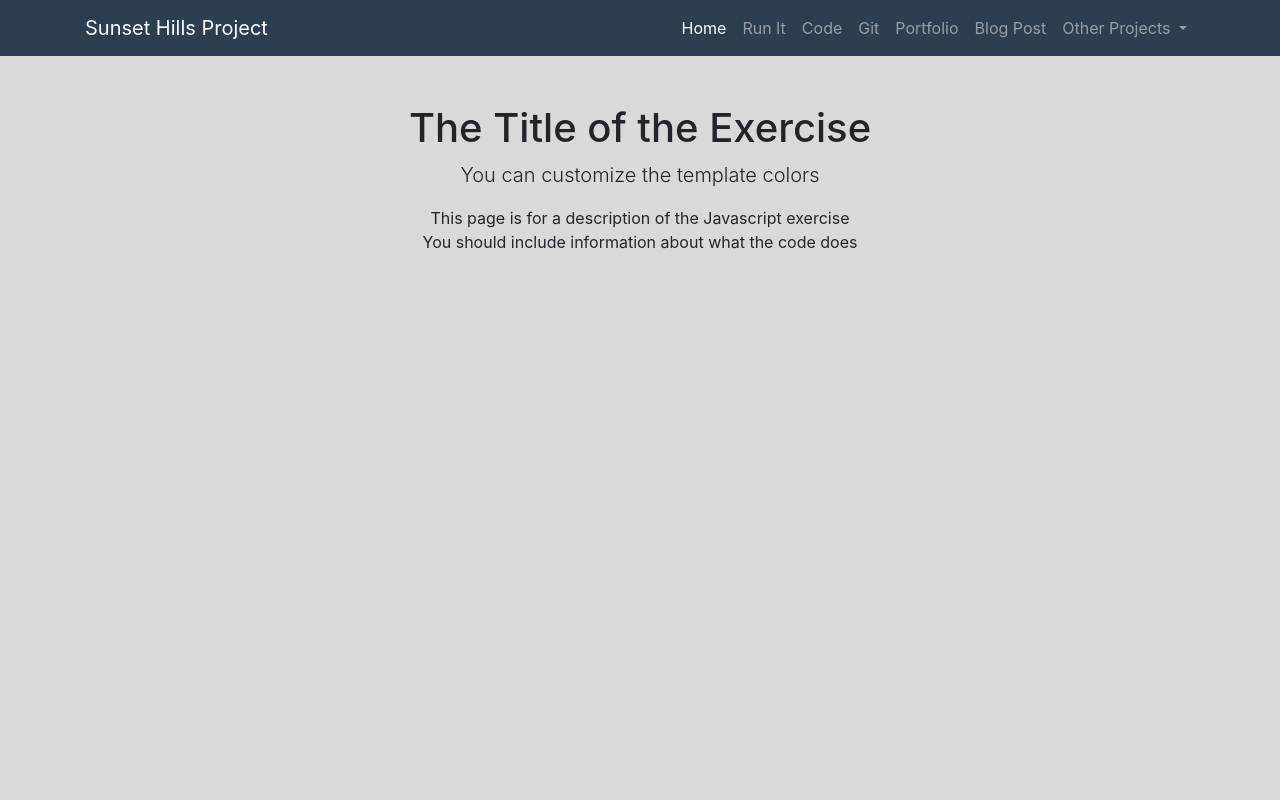
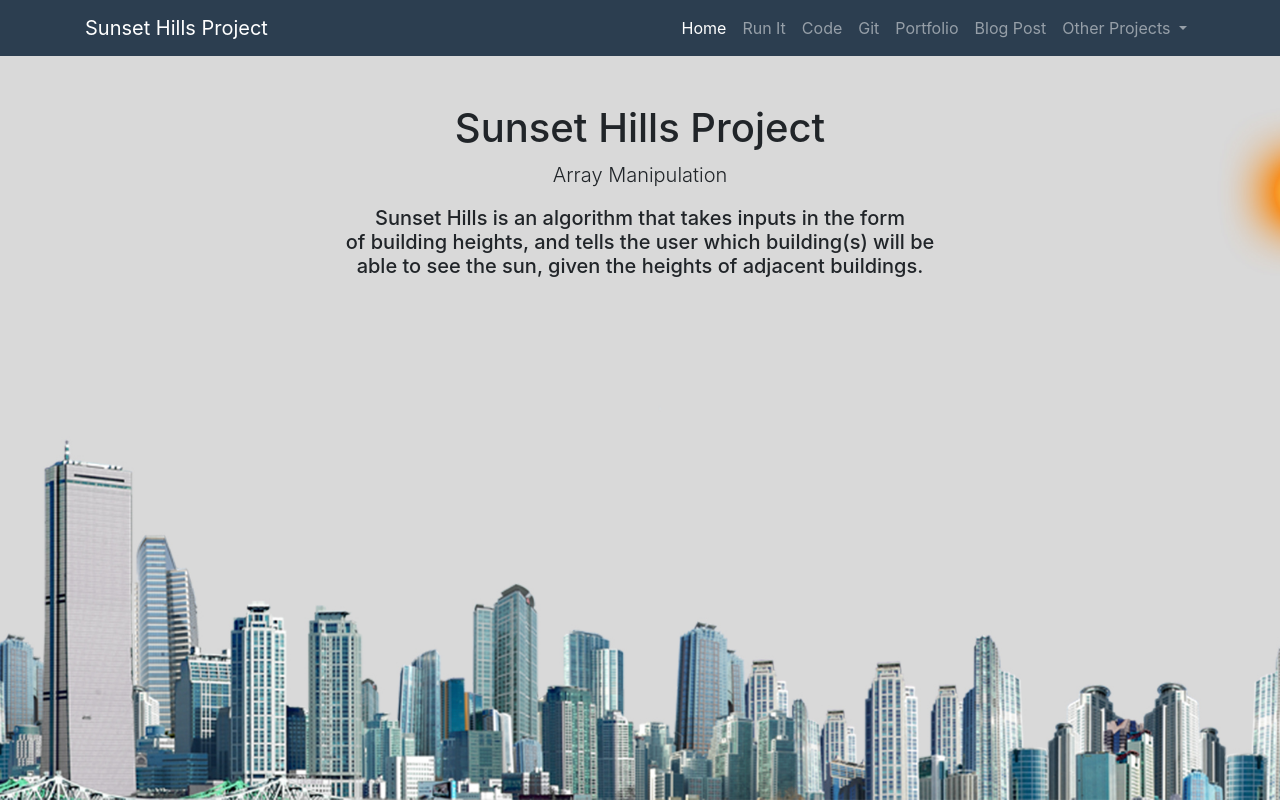
Before and after one commit to jacksoncooper12/SunsetHills, a plain HTML site: page SunsetHills/Index.html in a window 1280 px wide. Drawn offline with nearby package versions, Linux system fonts and the light colour scheme.

Commit message:
background and summary

```diff
--- a/SunsetHills/Index.html
+++ b/SunsetHills/Index.html
@@ -16,7 +16,7 @@
     <link href="css/main.css" rel="stylesheet" />
 </head>
 
-<body>
+<body id="fbBackground">
 
     <!-- Navigation -->
     <nav class="navbar navbar-expand-lg navbar-dark navBG static-top">
@@ -69,12 +69,9 @@
     <div class="container">
         <div class="row">
             <div class="col-lg-12 text-center">
-                <h1 class="mt-5">The Title of the Exercise</h1>
-                <p class="lead">You can customize the template colors</p>
-                <ul class="list-unstyled">
-                    <li>This page is for a description of the Javascript exercise</li>
-                    <li>You should include information about what the code does</li>
-                </ul>
+                <h1 class="mt-5">Sunset Hills Project</h1>
+                <p class="lead">Array Manipulation</p>
+                <h5>Sunset Hills is an algorithm that takes inputs in the form <br />of building heights, and tells the user which building(s) will be<br /> able to see the sun, given the heights of adjacent buildings.</h5>
             </div>
         </div>
     </div>
--- a/SunsetHills/css/main.css
+++ b/SunsetHills/css/main.css
@@ -1,5 +1,19 @@
 body {
     background-color: #d9d9d9;
+}
+#fbBackground {
+    background: url(/images/newBG.jpg) no-repeat;
+    background-size: 100% auto;
+    background-attachment: fixed;
+    background-position: center bottom;
+    -webkit-background-size: cover;
+    -moz-background-size: cover;
+    -o-background-size: cover;
+}
+.desc{
+    width: 200px;
+    text-align:center;
+
 }
 .navBG {
     background-color: #2c3e50;
```
Also changed, not shown: SunsetHills/images/newBG.jpg (added), 1 other file.
